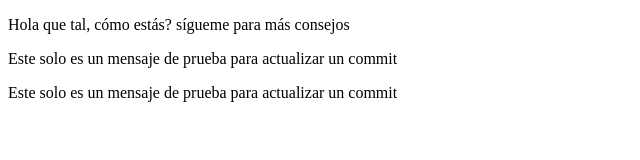
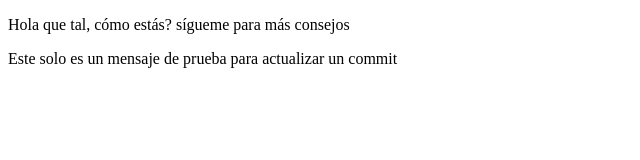
Before and after one commit to mariainesorozco/ProyectoDemoCursoPrework, a plain HTML site: page index.html in a window 1280 px wide. Shown: the whole page, without its empty margins (0-640 px from the left). Drawn offline with Linux system fonts and the light colour scheme.

Commit message:
Se eliminó una línea repetida

```diff
--- a/index.html
+++ b/index.html
@@ -9,6 +9,5 @@
 <body>
     <p>Hola que tal, cómo estás? sígueme para más consejos</p>
     <p>Este solo es un mensaje de prueba para actualizar un commit</p>
-    <p>Este solo es un mensaje de prueba para actualizar un commit</p>
 </body>
 </html>
```
